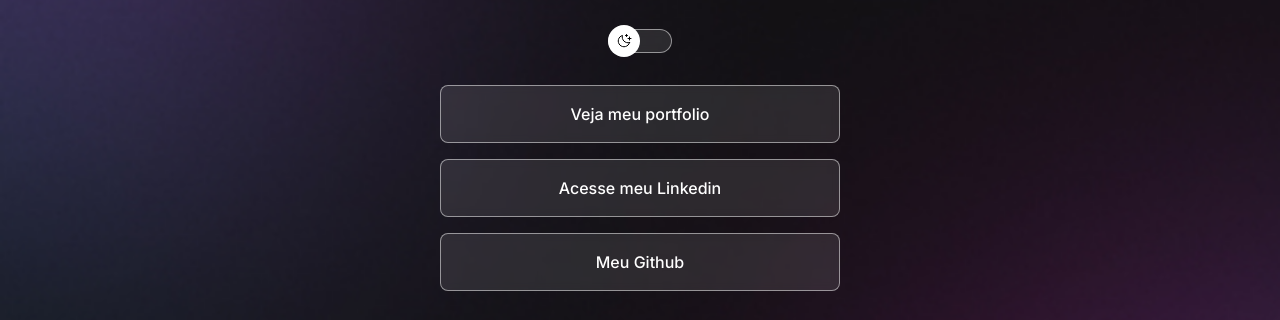
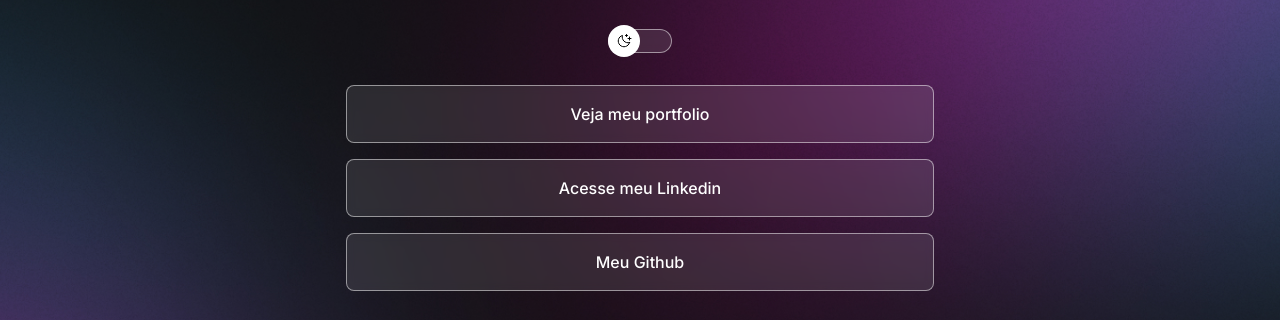
Before and after one commit to jonasborges93/devlinks, a plain HTML site: page index.html in a window 1280 px wide. Shown: the part 283-603 px from the top of the page. Drawn offline with nearby package versions, Linux system fonts and the light colour scheme.

Commit message:
Change background utilities media query

```diff
--- a/style.css
+++ b/style.css
@@ -18,6 +18,15 @@
   --highlight-color: rgba(0, 0, 0, 0.1);
   --bg-url: url("./assets/bg-mobile-light.png");
   --switch-bg-url: url("./assets/sun.svg");
+}
+
+@media (min-width: 700px) {
+  :root {
+    --bg-url: url("./assets/bg-desktop.jpg");
+  }
+  .light {
+    --bg-url: url("./assets/bg-desktop-light.jpg");
+  }
 }
 
 * {
@@ -43,8 +52,8 @@
 
 .content {
   margin: auto;
-  max-width: 400px;
-  width: 90%;
+  max-width: 588px;
+  width: 92%;
 }
 
 .profile,
```
Also changed, not shown: assets/bg-desktop-light.jpg (added), assets/bg-desktop.jpg (added).
